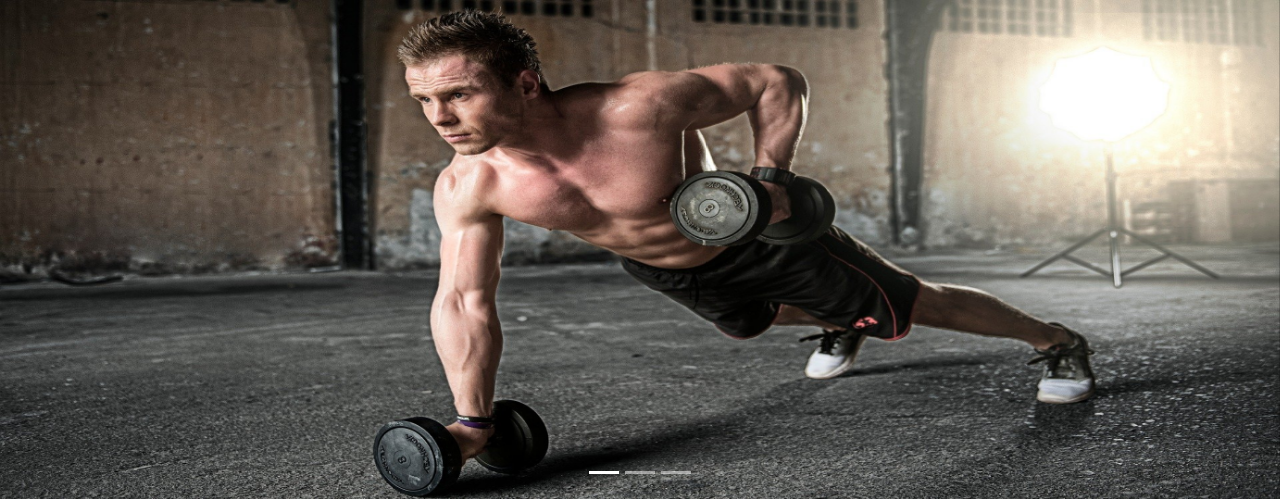
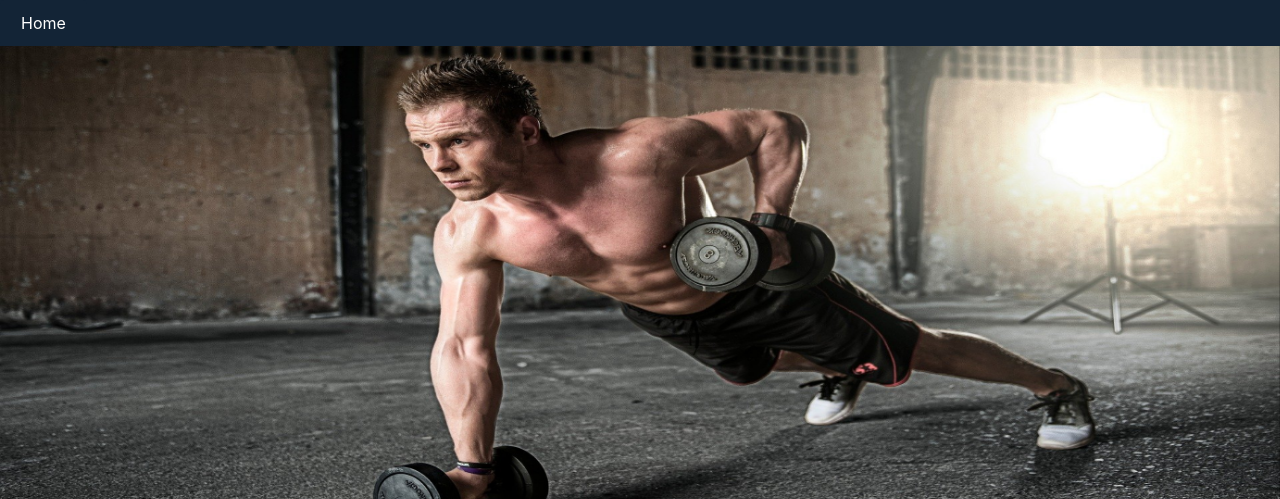
Before and after one commit to Technophillic/TronFitnessFactory, a PHP site: page / in a window 1280 px wide. Shown: the top 499 px of the page. Run offline with PHP 8.4, Linux system fonts and the light colour scheme.

Commit message:
Header Was corrected

```diff
--- a/common/header.html
+++ b/common/header.html
@@ -1 +1,3 @@
-<div class="container-fluid"></div>
+<div id="header" class="container-fluid p-0">
+    <a href="#" class="btn btn-header">Home</a>
+</div>
--- a/css/technophillic.css
+++ b/css/technophillic.css
@@ -9,3 +9,13 @@
     background-color: #132436;
     color: white;
 }
+.btn-header{
+    background-color: #132436;
+    color: white;
+    padding: 10px;
+    padding-left: 20px;
+    padding-right: 20px;
+}
+.btn-header:hover{
+    background-color: #868218;
+}
```
Also changed, not shown: img/logo.jpeg (added).
